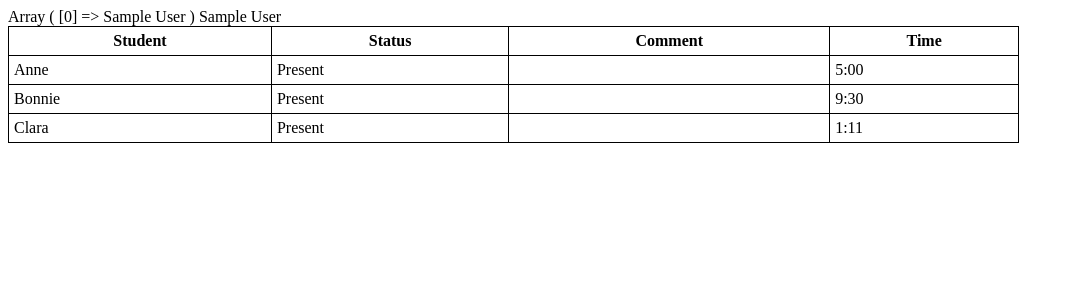
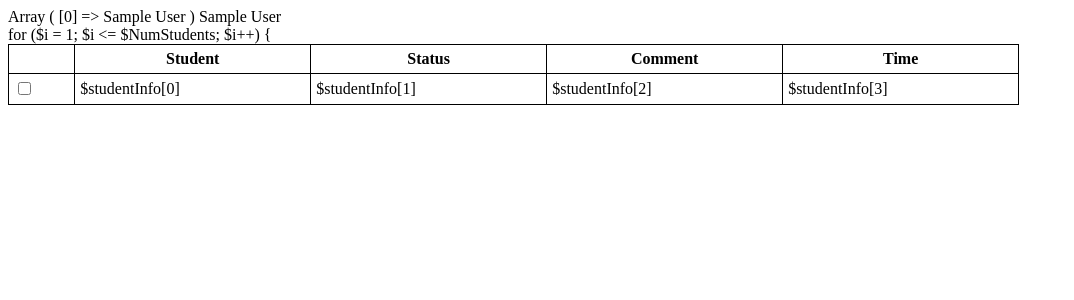
Before and after one commit to PSCS-Coding/Attendance_System, a PHP site: page /attendance.php in a window 1280 px wide. Shown: the top 300 px of the page, without its empty margins (0-1074 px from the left). Run offline with PHP 8.4, Linux system fonts and the light colour scheme; tables that the repository leaves empty or names only in its code hold one stand-in row (values such as "Sample post").

Commit message:
made a for loop for future filling of tables
added a for loop that will probably work once the variables $NumStudents
and the array $studentInfo are set using mySQL

```diff
--- a/attendance.php
+++ b/attendance.php
@@ -34,29 +34,19 @@ foreach ($users as $user) {
 
 <table style="width:80%">
     <tr>
+        <th></th>
         <th>Student</th>
         <th>Status</th>
         <th>Comment</th>
         <th>Time</th>
     </tr>
-    <tr>
-        <td>Anne</td>
-        <td>Present</td>
-        <td></td>
-        <td>5:00</td>
-    </tr>
-    <tr>
-        <td>Bonnie</td>
-        <td>Present</td>
-        <td></td>
-        <td>9:30</td>
-    </tr>
-    <tr>
-        <td>Clara</td>
-        <td>Present</td>
-        <td></td>
-        <td>1:11</td>
-    </tr>
+    for ($i = 1; $i <= $NumStudents; $i++) {
+        <td><input type="checkbox"/></td>
+        <td>$studentInfo[0]</td>
+        <td>$studentInfo[1]</td>
+        <td>$studentInfo[2]</td>
+        <td>$studentInfo[3]</td
+    }
 </table>
 </body>
 
```
